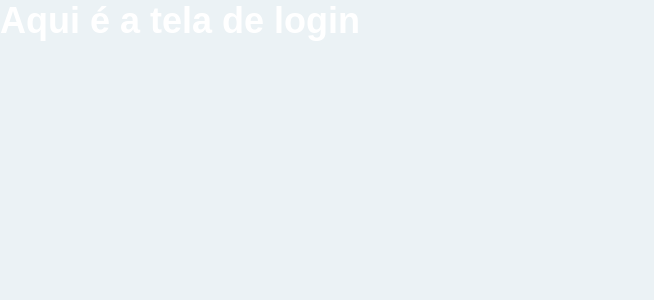
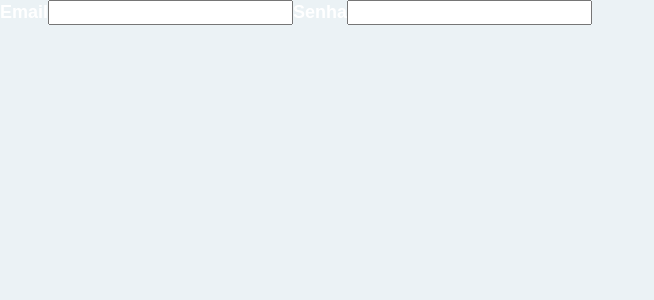
Before and after one commit to Deividev365/projetofinal-dw, a React (Create React App) app: page /login in a window 1280 px wide. Shown: the top 300 px of the page, without its empty margins (0-654 px from the left). Built offline with nearby package versions, Linux system fonts and the light colour scheme.

Commit message:
Update Login.js
Setting up login section.

```diff
--- a/src/pages/Login.js
+++ b/src/pages/Login.js
@@ -4,8 +4,16 @@ import React from 'react';
 export function Login() {
     return(
 
-        <div>
-            <h1>Aqui é a tela de login</h1>
+        <div className="Form-Login">
+
+         <label>Email</label>
+         <input type="text" />
+
+
+         <label>Senha</label>
+         <input type="number" />
+
+
         </div>
 
     )
```
